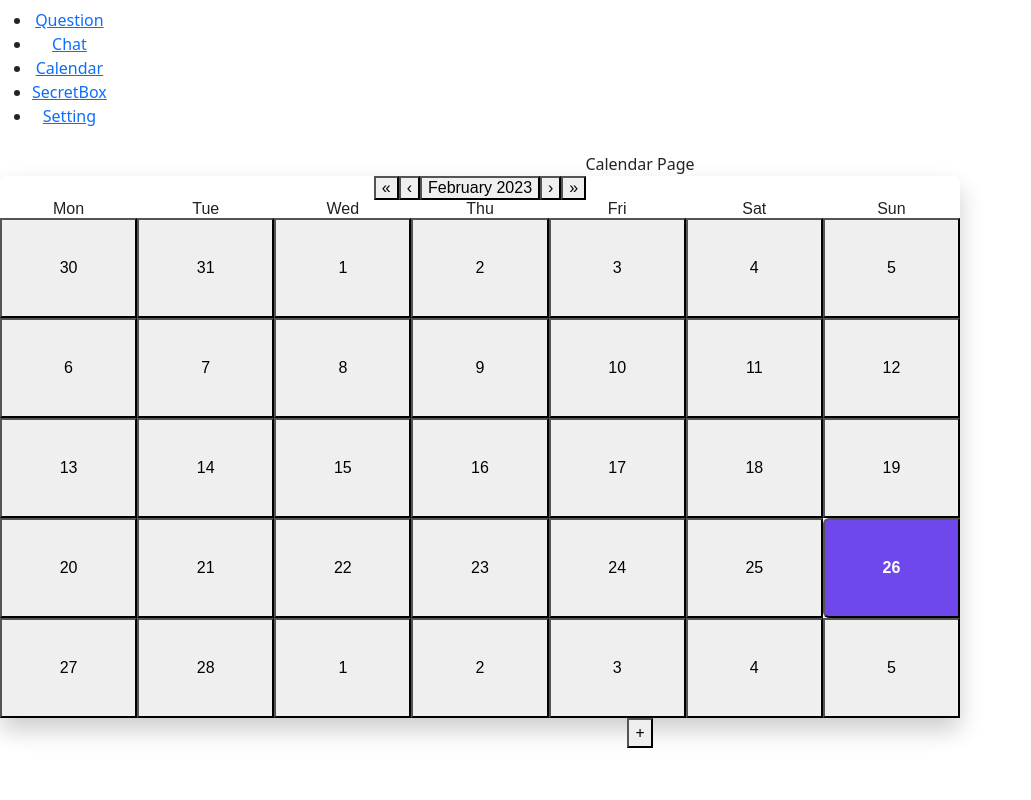
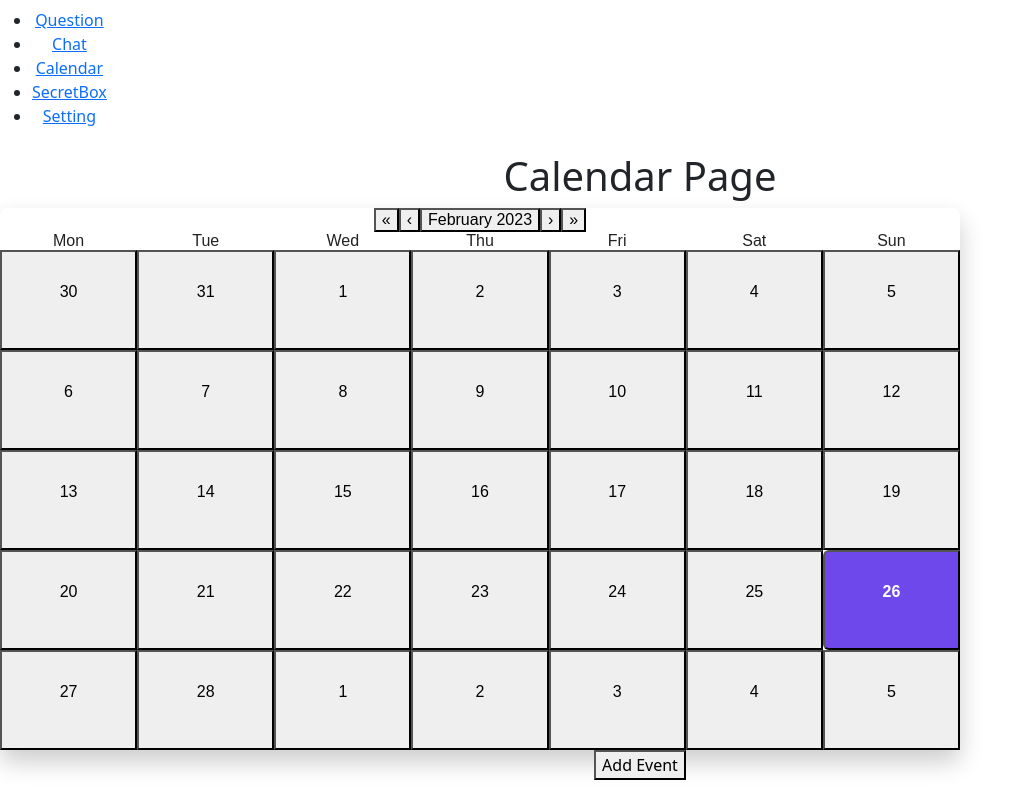
Before and after one commit to niniwoo/Hamily, a React (Create React App) app: page /calendar in a window 1280 px wide. Shown: the whole page, without its empty margins (0-1031 px from the left). Built offline with nearby package versions, Linux system fonts and the light colour scheme.

Commit message:
update calendar and secret box

```diff
--- a/src/components/Cal.js
+++ b/src/components/Cal.js
@@ -1,24 +1,35 @@
-// import React , { useState }from 'react'
-import React , { useState }from 'react'
-import Navbar from './Navbar'
-import Calendar from 'react-calendar'
-import style from '../Cal.css'
+import React, { useState } from 'react';
+import Navbar from './Navbar';
+import Calendar from 'react-calendar';
+import style from '../Cal.css';
 
 function Cal() {
+  const [date, setDate] = useState(new Date());
+  const [events, setEvents] = useState([]);
 
-  const [date, setDate] = useState(new Date());
+  const handleAddEvent = () => {
+    const title = prompt('Enter event title:');
+    if (title) {
+      const newEvent = { title, date };
+      setEvents([...events, newEvent]);
+    }
+  };
+
+  const tileContent = ({ date }) => {
+    const event = events.find((event) => event.date.toDateString() === date.toDateString());
+    return <p>{event && event.title}</p>;
+  };
+
   return (
     <div className={StyleSheet.Cal}>
       <Navbar />
-      Calendar Page
-      <Calendar
-      onChange={setDate}
-      value={date}
-      defaultValue={new Date()}
-      />
-    <button>+</button>
+      <div>
+        <h1>Calendar Page</h1>
+        <Calendar onChange={setDate} value={date} defaultValue={new Date()} tileContent={tileContent} />
+        <button onClick={handleAddEvent}>Add Event</button>
+      </div>
     </div>
-  )
+  );
 }
 
 export default Cal;
--- a/src/components/SecretBox.js
+++ b/src/components/SecretBox.js
@@ -4,7 +4,8 @@ import Navbar from "./Navbar";
 const SecretBox = () => {
   const [isChecked, setIsChecked] = useState(false);
   const [context, setContext] = useState("");
-  const [result, setResult] = useState("");
+  const [user, setUser] = useState("");
+  const [responses, setResponses] = useState([]);
   const [showForm, setShowForm] = useState(false);
 
   const handleCheckboxChange = () => {
@@ -13,9 +14,14 @@ const SecretBox = () => {
 
   const handleSubmit = (e) => {
     e.preventDefault();
-    // Do something with the user's responses
-    console.log(context);
-    setResult(`You entered: ${isChecked ? "Anonymous" : "Not anonymous"}, ${context}`);
+
+    // Add the user's response to the array
+    const newResponse = {
+      anonymous: isChecked,
+      context: context,
+      user: user,
+    };
+    setResponses([...responses, newResponse]);
     setShowForm(false);
   };
 
@@ -25,9 +31,15 @@ const SecretBox = () => {
 
   return (
     <div>
-      <Navbar/>
+      <Navbar />
       {showForm ? (
         <form onSubmit={handleSubmit}>
+          {!isChecked && (
+            <div>
+              User :{" "}
+              <input type="text" id="user" onChange={(e) => setUser(e.target.value)} />
+            </div>
+          )}
           <label htmlFor="checkbox">Anonymous:</label>
           <input
             type="checkbox"
@@ -49,7 +61,14 @@ const SecretBox = () => {
       ) : (
         <button onClick={handleShowForm}>Add SecretBox</button>
       )}
-      <p>{result}</p>
+
+      <ul>
+        {responses.map((response, index) => (
+          <li key={index}>
+           User name:   {response.anonymous ? "Anonymous" : response.user} <br/> {response.context}
+          </li>
+        ))}
+      </ul>
     </div>
   );
 };
```
